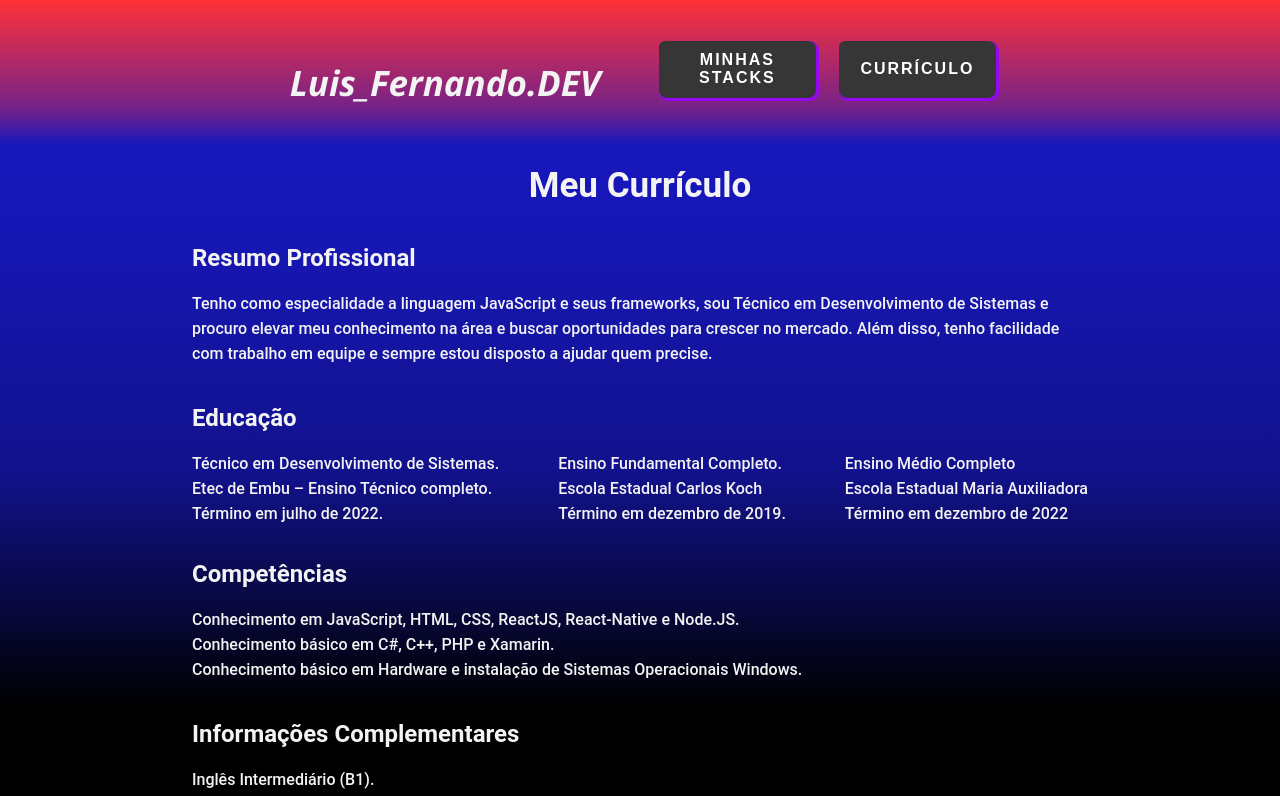
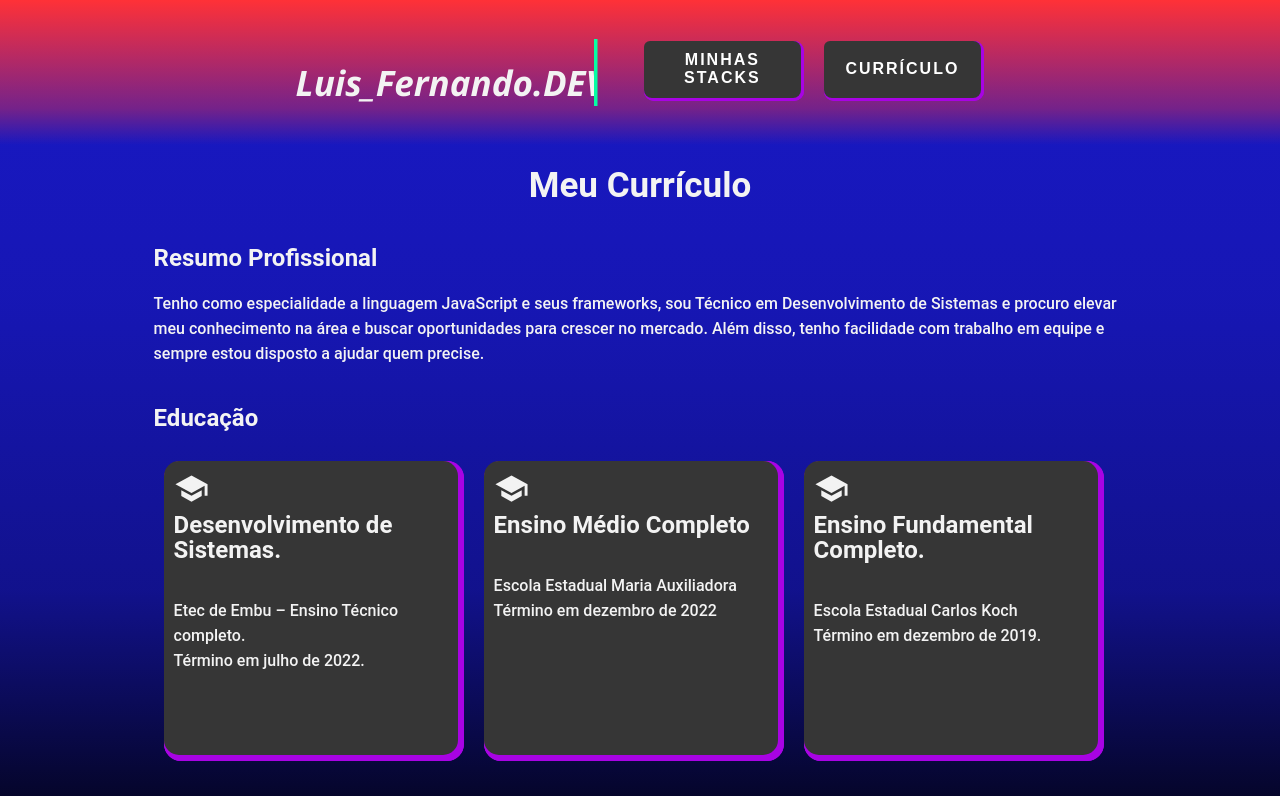
Before and after one commit to LuisFernandoPBPereira/PortfolioLuis_ReactJS, a React (Create React App) app: page /curriculum in a window 1280 px wide. Shown: the top 796 px of the page. Built offline with nearby package versions, Linux system fonts and the light colour scheme.

Commit message:
implementing 404 page and refactoring
refactoring the code on Social Media and Curriculum

```diff
--- a/package.json
+++ b/package.json
@@ -5,6 +5,7 @@
   "dependencies": {
     "@emotion/react": "^11.9.3",
     "@emotion/styled": "^11.9.3",
+    "@mui/icons-material": "^5.11.9",
     "@mui/material": "^5.9.0",
     "@testing-library/jest-dom": "^5.16.4",
     "@testing-library/react": "^13.3.0",
--- /dev/null
+++ b/src/Components/Social-Media/Medias.jsx
@@ -0,0 +1,26 @@
+export const Medias = [
+    {
+        "icon":"https://raw.githubusercontent.com/shahbajjamil/Social-Meadia-Icons/master/Icons-logos/linkedin-circle.png",
+        "label":"LinkedIn",
+        "link":"https://www.linkedin.com/in/luis-fernando-pedro-bom-pereira-1b4821210/",
+        "alt":"Ícone do LinkedIn"
+    },
+    {
+        "icon":"https://raw.githubusercontent.com/shahbajjamil/Social-Meadia-Icons/master/Icons-logos/instagram-circle.png",
+        "label":"Instagram",
+        "link":"https://www.instagram.com/luis_fernando.dev/",
+        "alt":"Ícone do Instagram"
+    },
+    {
+        "icon":"https://raw.githubusercontent.com/tomchen/stack-icons/master/logos/google-gmail.svg",
+        "label":"Gmail",
+        "link":"mailto:luisfernandopbp@gmail.com",
+        "alt":"Ícone do Gmail"
+    },
+    {
+        "icon": "https://raw.githubusercontent.com/tandpfun/skill-icons/59059d9d1a2c092696dc66e00931cc1181a4ce1f/icons/Github-Dark.svg",
+        "label": "Github",
+        "link":"https://github.com/LuisFernandoPBPereira",
+        "alt":"Ícone do Github"
+    },
+]
--- a/src/Components/Stack-Icons/Icons.jsx
+++ b/src/Components/Stack-Icons/Icons.jsx
@@ -3,6 +3,11 @@ export const IconsData = [
         "icon":"https://raw.githubusercontent.com/get-icon/geticon/master/icons/javascript.svg",
         "title":"JavaScript",
         "text":"Minha linguagem preferida e que tenho um maior domínio."
+    },
+    {
+        "icon":"https://user-images.githubusercontent.com/86135150/196008212-d0fcf24d-cff9-4579-b171-afda4290aee9.svg",
+        "title":"TypeScript",
+        "text":"É um superconjunto sintático estrito de JavaScript e adiciona tipagem estática opcional à linguagem."
     },
     {
         "icon":"https://raw.githubusercontent.com/get-icon/geticon/master/icons/css-3.svg",
--- a/src/pages/Curriculum/Curriculum.jsx
+++ b/src/pages/Curriculum/Curriculum.jsx
@@ -3,6 +3,9 @@ import * as S from "./styled.js"
 import Title from '../../Components/Title/Title.jsx'
 import Navbar from '../../Components/Navbar/Navbar.jsx'
 import Button from '../../Components/Button/Button.jsx'
+import { Education } from './Education.jsx'
+import {StackIcons} from "../../Components/Stack-Icons/styled.js"
+import SchoolIcon from '@mui/icons-material/School';
 
 function Curriculum() {
   return (
@@ -30,32 +33,26 @@ function Curriculum() {
 
 
             {/* ========================================================================== */}
-
+            <StackIcons>
             <Title className="subtitle" title="Educação" isSubtitle/>
             <br />
-            <div className='education'>
-                <div>
-                    <p>
-                    Técnico em Desenvolvimento de Sistemas. <br />
-                    Etec de Embu – Ensino Técnico completo. <br />
-                    Término em julho de 2022.
-                    </p>
+                <div className='education'>
+                    {Education.map((set, index) => {
+                        return(
+                            <div key={index} className="divIcon divRGB">
+                                <div className='divAux'>
+                                    <SchoolIcon fontSize='large'/>
+                                    <h2>{set.education}</h2> <br />
+                                    <p>
+                                    {set.school} <br />
+                                    {set.date}
+                                    </p>
+                                </div>
+                            </div>
+                        )
+                    })}
                 </div>
-                <div>
-                    <p>
-                    Ensino Fundamental Completo. <br />
-                    Escola Estadual Carlos Koch <br />
-                    Término em dezembro de 2019.
-                    </p>
-                </div>
-                <div>
-                    <p>
-                    Ensino Médio Completo <br />
-                    Escola Estadual Maria Auxiliadora <br />
-                    Término em dezembro de 2022
-                    </p>
-                </div>
-            </div>
+            </StackIcons>
             <br />
 
             {/* ========================================================================== */}
--- /dev/null
+++ b/src/pages/Curriculum/Education.jsx
@@ -0,0 +1,17 @@
+export const Education = [
+    {
+        "education":"Desenvolvimento de Sistemas.",
+        "school":"Etec de Embu – Ensino Técnico completo.",
+        "date":"Término em julho de 2022."
+    },
+    {
+        "education":"Ensino Médio Completo",
+        "school":"Escola Estadual Maria Auxiliadora",
+        "date":"Término em dezembro de 2022"
+    },
+    {
+        "education":"Ensino Fundamental Completo.",
+        "school":"Escola Estadual Carlos Koch",
+        "date":"Término em dezembro de 2019."
+    },
+]
--- a/src/pages/Curriculum/styled.js
+++ b/src/pages/Curriculum/styled.js
@@ -15,22 +15,13 @@ export const Curriculum = styled.div`
         align-items: center;
     }
 
-    /* título animado */
-    .mainTitle{
-        width: 17ch;
-        animation: caret .2s step-end infinite alternate,
-        type 2s steps(17, end);
-
-        text-align: center;
-    }
-
     .subtitle{
         color: var(--white);
     }
 
     /* informação do currículo */
     .information{
-        margin: 0 15% 0 15%;
+        margin: 0 12% 0 12%;
 
         p{
             color: var(--white);
@@ -41,7 +32,7 @@ export const Curriculum = styled.div`
 
         .education{
             display: flex;
-            justify-content: space-between;
+            /* justify-content: space-between; */
             flex-wrap: wrap;
 
             div{
--- a/src/pages/PageNotFound/PageNotFound.jsx
+++ b/src/pages/PageNotFound/PageNotFound.jsx
@@ -1,5 +1,4 @@
-import React, { useCallback } from 'react'
-import { useNavigate } from 'react-router-dom'
+import React from 'react'
 import Button from '../../Components/Button/Button'
 import Title from '../../Components/Title/Title'
 import * as S from "./styled"
@@ -8,10 +7,12 @@ function PageNotFound() {
 
   return (
     <S.PageNotyFound>
-            <Title title="Ops! Página não encontrada"/>
-            <Title title="404"/>
+      <div className='header'>
+          <Title className="title" title="Ops! Página não encontrada:"/>
+          <Title className="error" title="Erro 404"/>
         <div className='button'>
           <Button label="Voltar à Home" location={"/"}/>
+        </div>
       </div>
         <div className="bg"></div>
         <div className="bg bg2"></div>
--- a/src/pages/PageNotFound/styled.js
+++ b/src/pages/PageNotFound/styled.js
@@ -1,16 +1,27 @@
 import styled from "styled-components";
 
 export const PageNotyFound = styled.div`
+  display: flex;
+  justify-content: center;
+
+    .title{
+      margin: 15vh 0 0 0;
+    }
+
+    .error{
+      font-size: 80px;
+    }
 
     .button{
         display: flex;
         justify-content: center;
+        margin: 20vh 0 0 0;
     }
 
     /* Animação de fundo */
   .bg {
     animation:slide 3s ease-in-out infinite alternate;
-    background-image: linear-gradient(-60deg, #202024 50%, var(--primary-color) 50%);
+    background-image: linear-gradient(-20deg, #202024 50%, var(--primary-color) 50%);
     bottom:0;
     left:-50%;
     opacity:.5;
@@ -31,7 +42,7 @@ export const PageNotyFound = styled.div`
 
   @keyframes slide {
     0% {
-      transform:translateX(-25%);
+      transform:translateX(-10%);
     }
     100% {
       transform:translateX(25%);
```
Also changed, not shown: src/Components/Social-Media/SocialMedia.jsx (+10 -24 lines), 1 other file (tests, documents, lock files or other folders). Lines whose indentation alone changed are shown as unchanged.
